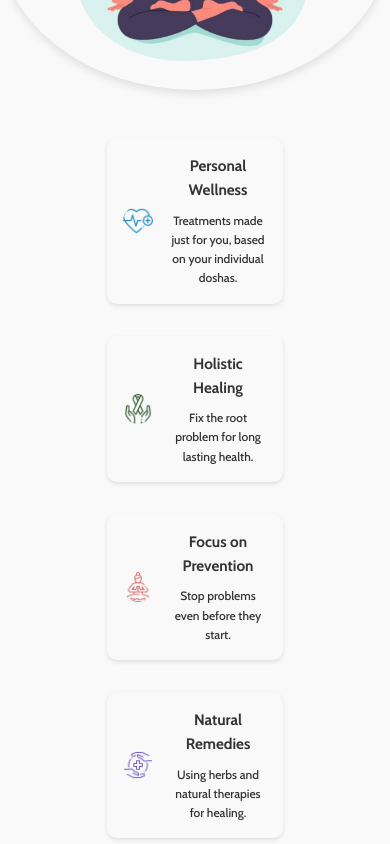
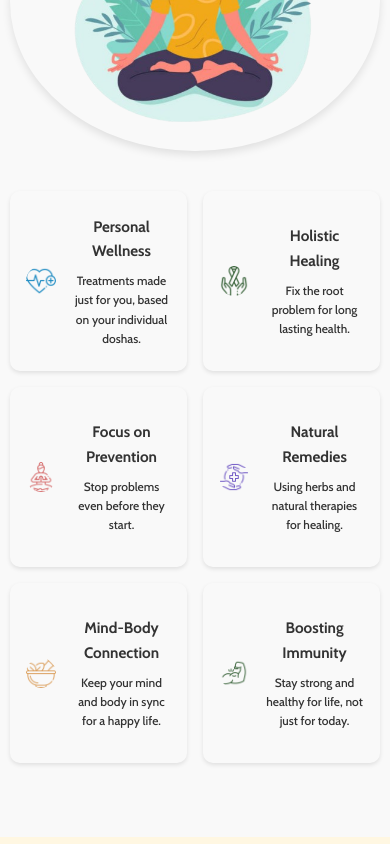
Before and after one commit to eshatokedar/ayurveda-web, a React (Create React App) app: page / in a window 390 px wide. Shown: the part 1660-2504 px from the top of the page. Built offline with nearby package versions, Linux system fonts and the light colour scheme; a web font is replaced by a local one.

Commit message:
discover cards fix

```diff
--- a/src/styles/Discover.css
+++ b/src/styles/Discover.css
@@ -318,6 +318,22 @@
         margin-bottom: 0.5rem;
         text-align: center;
       }
+      .discover-card {
+        width: calc(50% - 0.5rem);
+        margin: 0;
+        height: 180px;
+        display: flex;
+        flex-direction: row;
+        align-items: center;
+        justify-content: center;
+        gap: 1rem;
+        padding: 1rem;
+        border-radius: 10px;
+        box-shadow: 0 2px 4px rgba(0, 0, 0, 0.1);
+    }
+    .discover-container{
+      padding: 10px;
+    }
     }
     @media (max-width: 690px)and (min-width: 480px){
       .discover-card{
```
